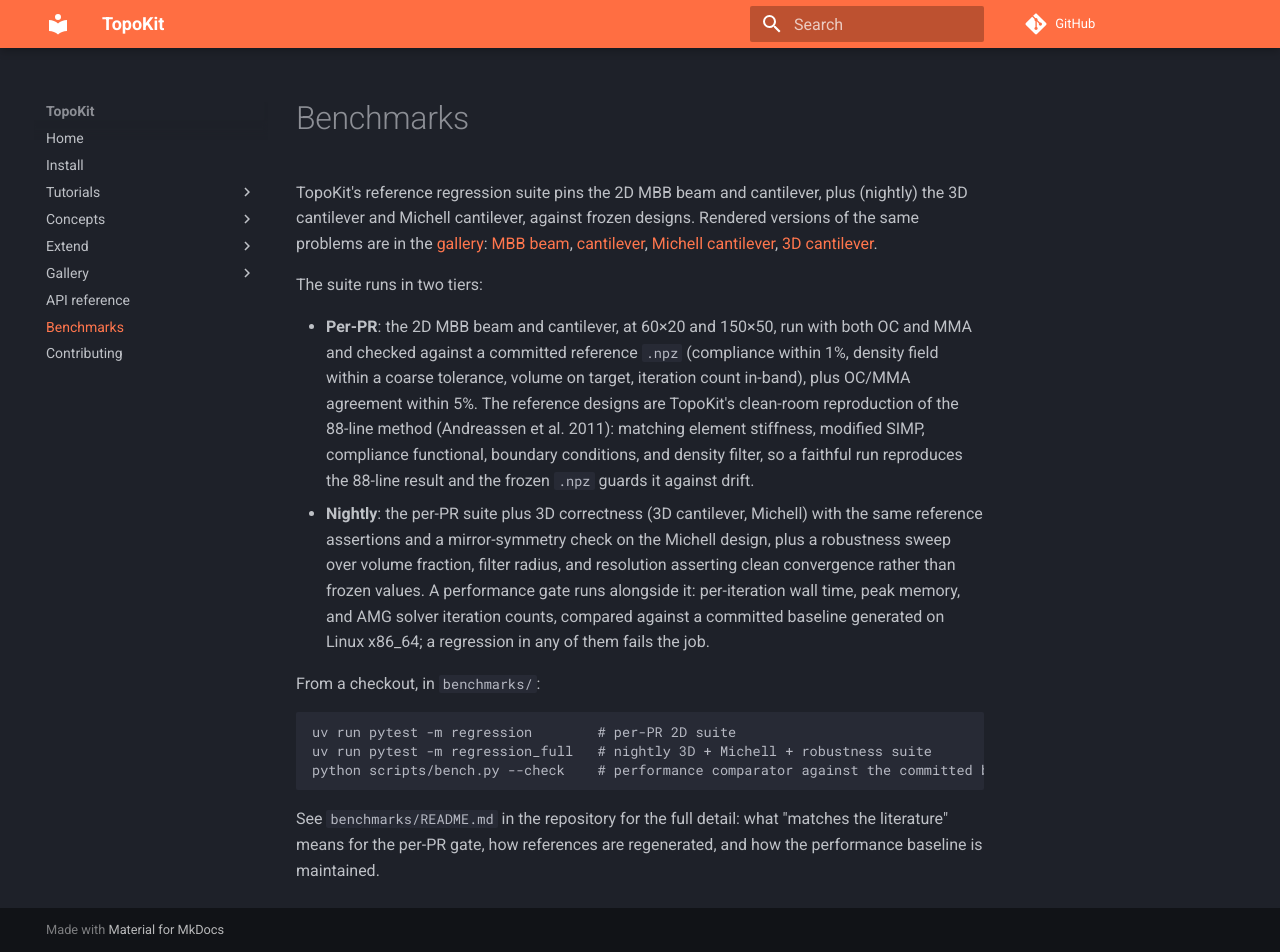
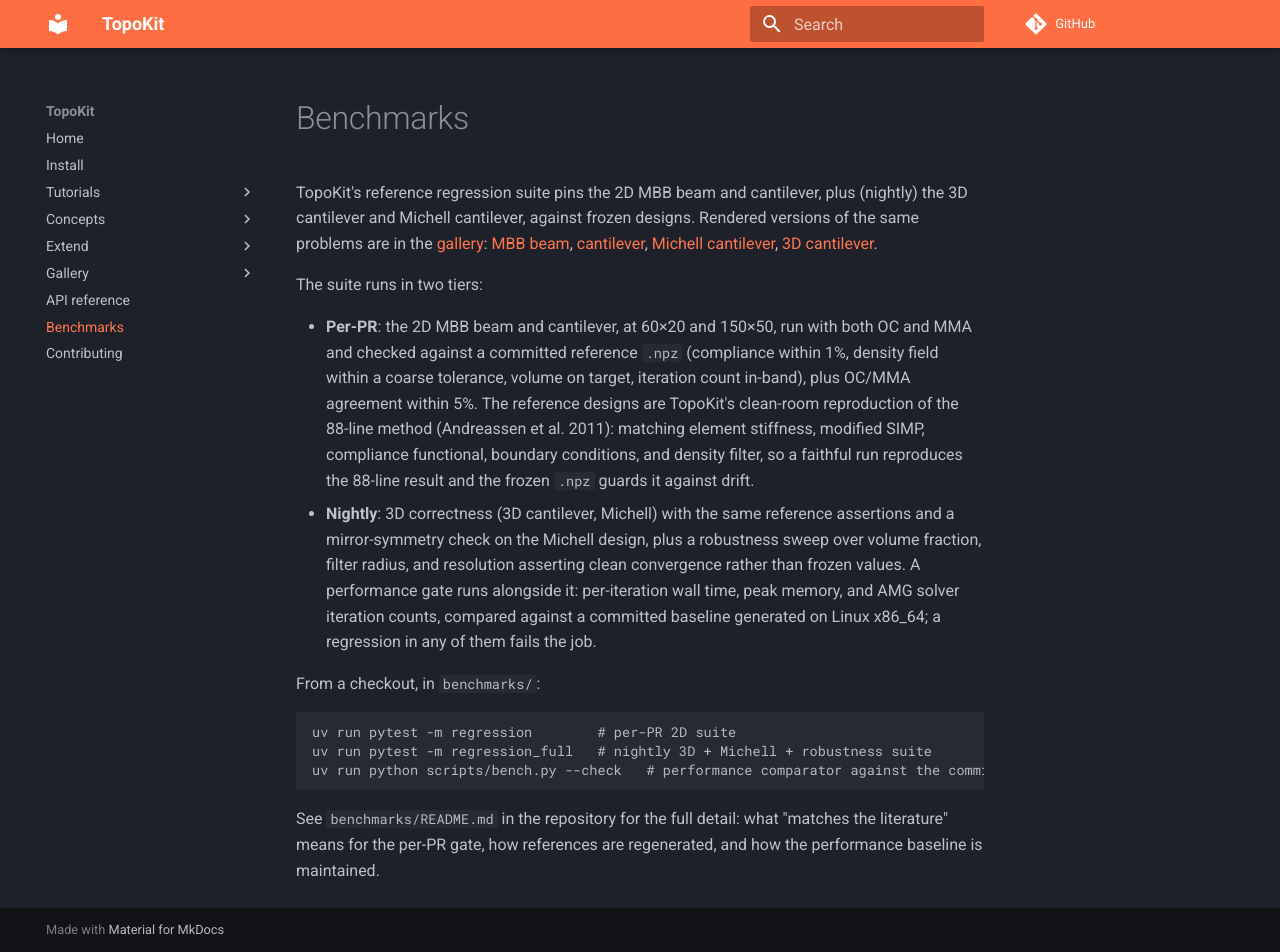
Before and after one commit to UdvardiPeter/topokit, an MkDocs documentation site: the page built from docs/content/benchmarks.md, in a window 1280 px wide and 952 px high. Built offline with MkDocs 1.6.1 and Material for MkDocs 9.7.7, drawn with Linux system fonts in a browser that asks for light colours; comment, search, counter and statistics services are not loaded.

Commit message:
Correct the coverage claims and tidy the docs copy
Signed-off-by: Peter Udvardi <udvardi.peter98@gmail.com>

```diff
--- a/docs/content/benchmarks.md
+++ b/docs/content/benchmarks.md
@@ -5,12 +5,12 @@ TopoKit's reference regression suite pins the 2D MBB beam and cantilever, plus (
 The suite runs in two tiers:
 
 - **Per-PR**: the 2D MBB beam and cantilever, at 60×20 and 150×50, run with both OC and MMA and checked against a committed reference `.npz` (compliance within 1%, density field within a coarse tolerance, volume on target, iteration count in-band), plus OC/MMA agreement within 5%. The reference designs are TopoKit's clean-room reproduction of the 88-line method (Andreassen et al. 2011): matching element stiffness, modified SIMP, compliance functional, boundary conditions, and density filter, so a faithful run reproduces the 88-line result and the frozen `.npz` guards it against drift.
-- **Nightly**: the per-PR suite plus 3D correctness (3D cantilever, Michell) with the same reference assertions and a mirror-symmetry check on the Michell design, plus a robustness sweep over volume fraction, filter radius, and resolution asserting clean convergence rather than frozen values. A performance gate runs alongside it: per-iteration wall time, peak memory, and AMG solver iteration counts, compared against a committed baseline generated on Linux x86_64; a regression in any of them fails the job.
+- **Nightly**: 3D correctness (3D cantilever, Michell) with the same reference assertions and a mirror-symmetry check on the Michell design, plus a robustness sweep over volume fraction, filter radius, and resolution asserting clean convergence rather than frozen values. A performance gate runs alongside it: per-iteration wall time, peak memory, and AMG solver iteration counts, compared against a committed baseline generated on Linux x86_64; a regression in any of them fails the job.
 
 From a checkout, in `benchmarks/`:
 
     uv run pytest -m regression        # per-PR 2D suite
     uv run pytest -m regression_full   # nightly 3D + Michell + robustness suite
-    python scripts/bench.py --check    # performance comparator against the committed baseline
+    uv run python scripts/bench.py --check   # performance comparator against the committed baseline
 
 See `benchmarks/README.md` in the repository for the full detail: what "matches the literature" means for the per-PR gate, how references are regenerated, and how the performance baseline is maintained.
```
Also changed, not shown: docs/content/concepts/objectives.md (+1 -1 lines), docs/content/extend/index.md (+1 -1 lines), docs/content/gallery/index.md (+1 -1 lines), docs/content/gallery/thermal.md (+1 -1 lines), 1 other file.
